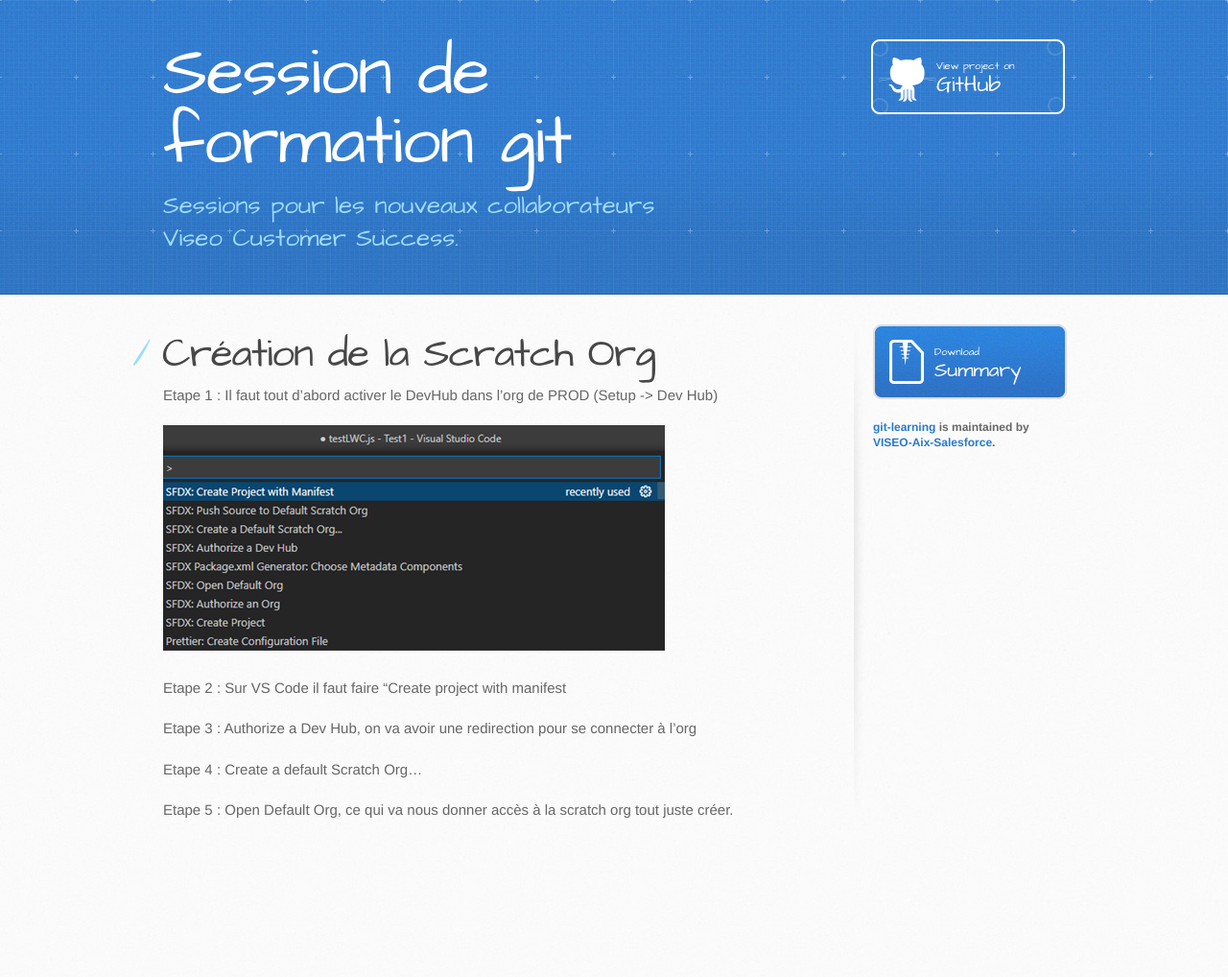
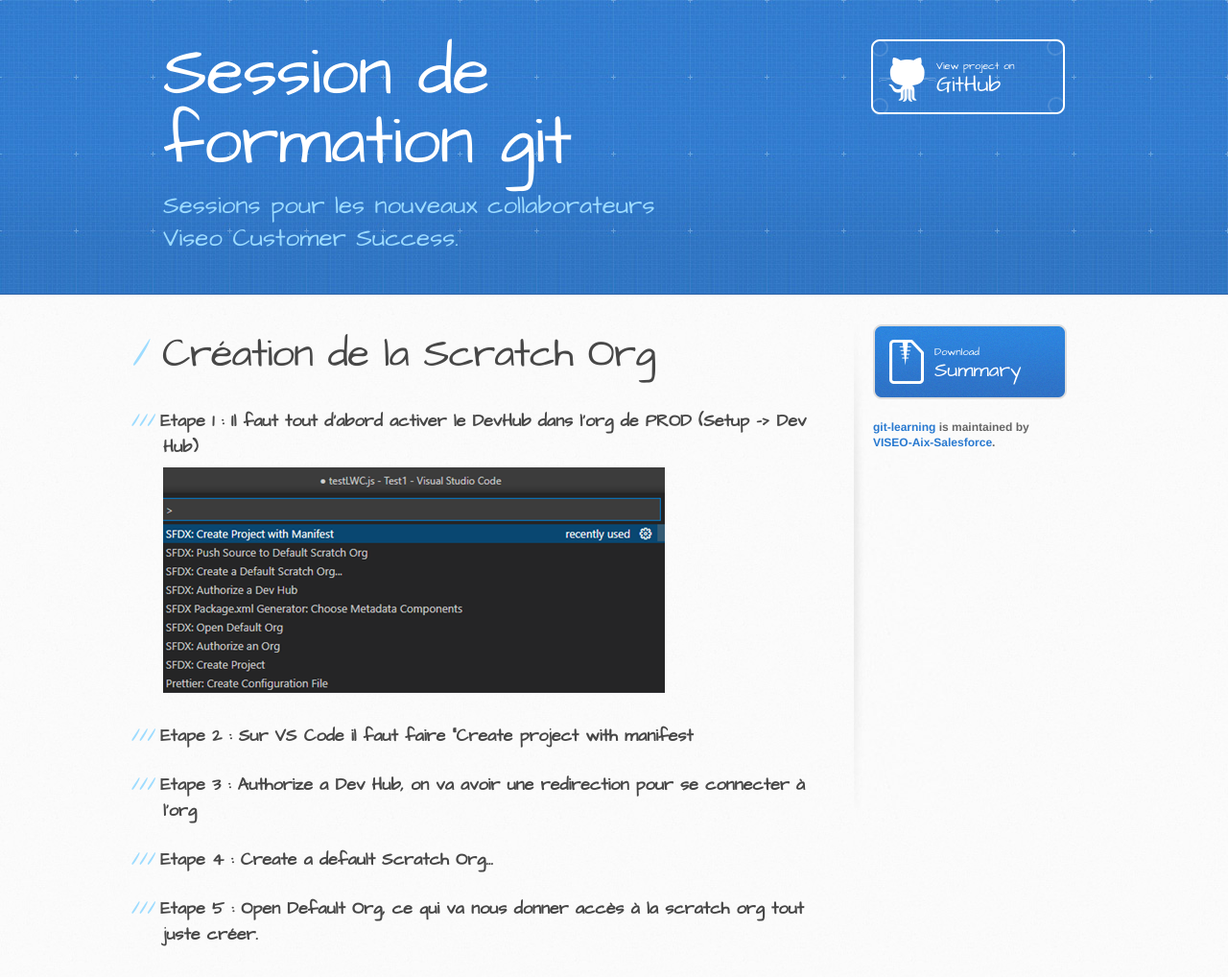
Before and after one commit to VISEO-Aix-Salesforce/git-learning, a Jekyll site: the page built from pages/ScratchOrg.md, in a window 1280 px wide. Shown: the whole page at 96% size. Built offline with Jekyll 4.4.1, drawn with Linux system fonts in a browser that asks for light colours; our own code applies the rules of GitHub Pages for plain Markdown files; before the commit the page ends 900 px from its top, so only the background shows below that.

```diff
--- a/pages/ScratchOrg.md
+++ b/pages/ScratchOrg.md
@@ -4,14 +4,14 @@ layout: default
 
 # Création de la Scratch Org
 
-Etape 1 : Il faut tout d'abord activer le DevHub dans l'org de PROD (Setup -> Dev Hub)
+### Etape 1 : Il faut tout d'abord activer le DevHub dans l'org de PROD (Setup -> Dev Hub)
 
 ![scratchOrg](../assets/images/scratchOrg.png)
 
-Etape 2 : Sur VS Code il faut faire "Create project with manifest
+### Etape 2 : Sur VS Code il faut faire "Create project with manifest
 
-Etape 3 : Authorize a Dev Hub, on va avoir une redirection pour se connecter à l'org
+### Etape 3 : Authorize a Dev Hub, on va avoir une redirection pour se connecter à l'org
 
-Etape 4 : Create a default Scratch Org...
+### Etape 4 : Create a default Scratch Org...
 
-Etape 5 : Open Default Org, ce qui va nous donner accès à la scratch org tout juste créer.
+### Etape 5 : Open Default Org, ce qui va nous donner accès à la scratch org tout juste créer.
```
